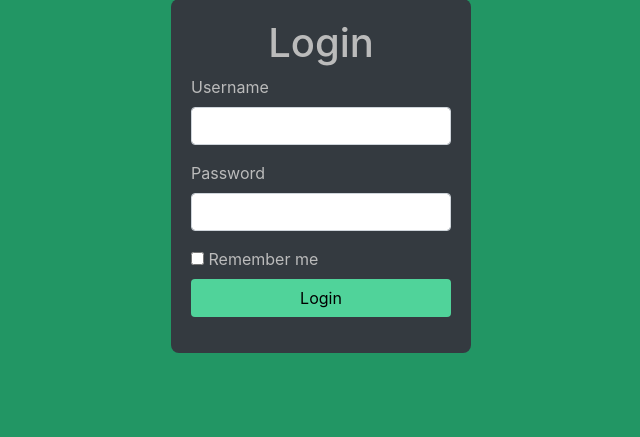
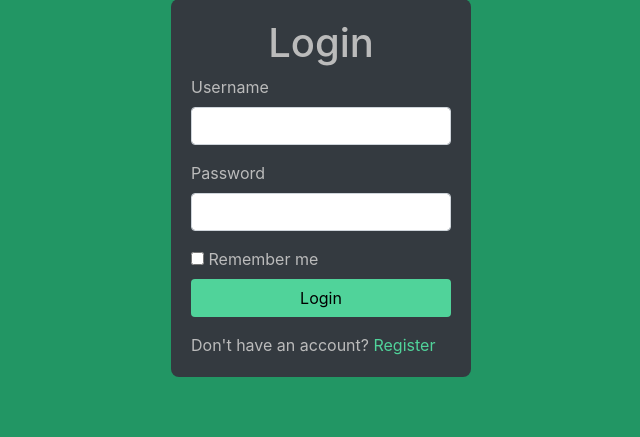
Before and after one commit to doc97/tman, a Flask app: page /auth/login in a window 1280 px wide. Shown: the part 101-538 px from the top of the page, without its empty margins (319-959 px from the left). Run offline with Flask 2, Linux system fonts and the light colour scheme; some libraries are stand-ins or nearby versions.

Commit message:
Add register link to login page

```diff
--- a/application/static/auth.css
+++ b/application/static/auth.css
@@ -10,6 +10,18 @@ html, body {
 
 *:focus {
     outline: none;
+}
+
+div {
+    color: var(--theme-text-secondary) !important;
+}
+
+a {
+    color: var(--theme-accent) !important;
+}
+
+a:hover {
+    color: var(--theme-accent-dark) !important;
 }
 
 .login-widget {
--- a/application/templates/auth/login.html
+++ b/application/templates/auth/login.html
@@ -33,6 +33,10 @@
                 <div class="form-group">
                     <input type="submit" value="Login" class="btn">
                 </div>
+                <div>
+                    Don't have an account?
+                    <a href="/auth/register">Register</a>
+                </div>
             </div>
         </div>
     </form>
```
